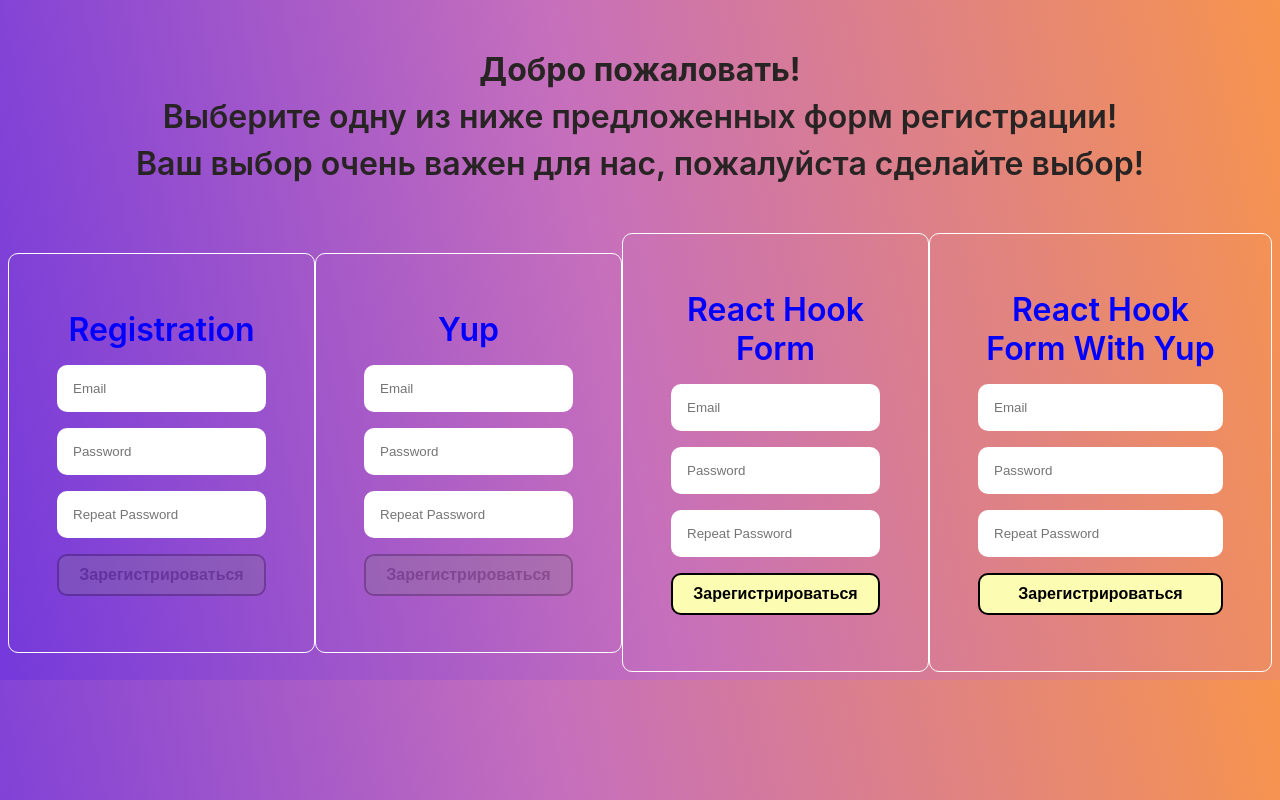
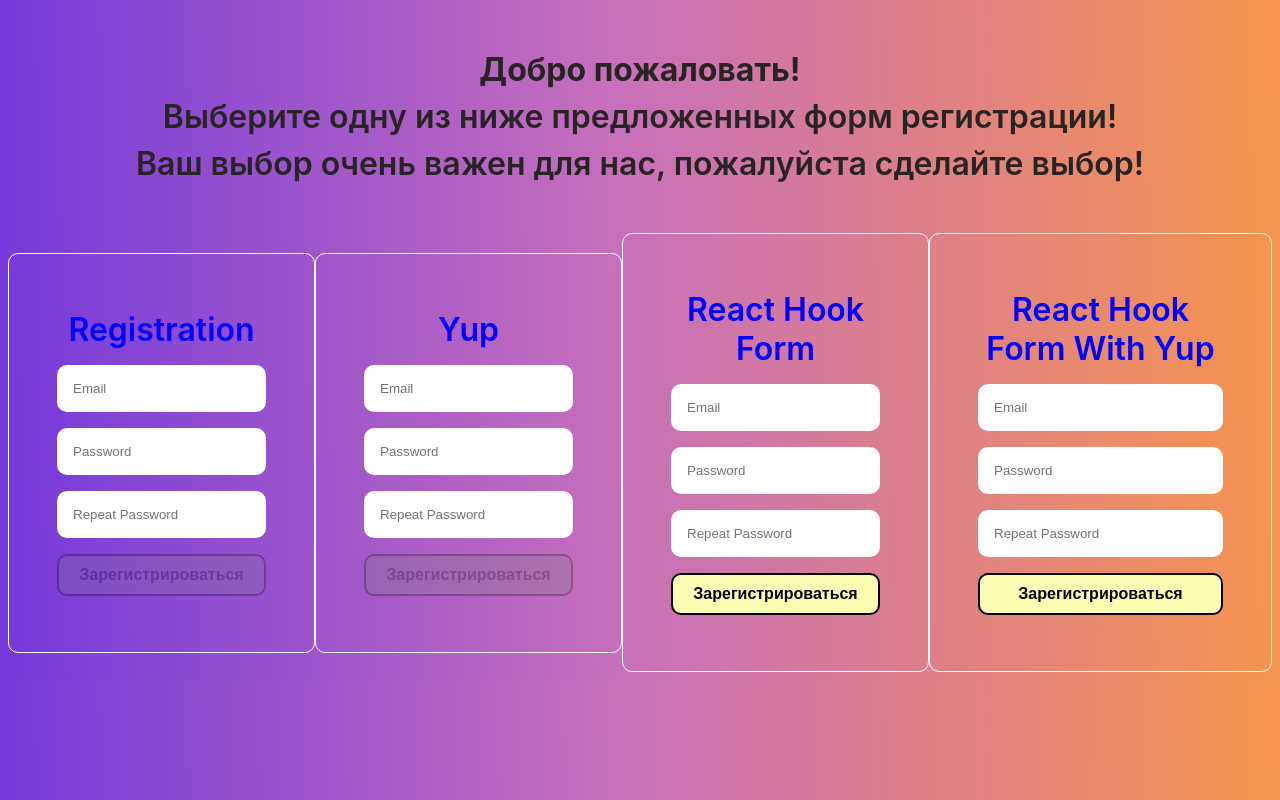
Before and after one commit to vitalyvitmens/new-user-registration-page-react, a React (Create React App) app in the folder my-app/: page / in a window 1280 px wide. Built offline with nearby package versions, Linux system fonts and the light colour scheme.

Commit message:
fix linear gradient

```diff
--- a/my-app/src/index.css
+++ b/my-app/src/index.css
@@ -4,7 +4,7 @@
 		sans-serif;
 	-webkit-font-smoothing: antialiased;
 	-moz-osx-font-smoothing: grayscale;
-  background-image: linear-gradient(79deg, #7439db, #c66fbc 48%, #f7944d);
+	background-image: linear-gradient(89deg, #7439db, #c66fbc 48%, #f7944d);
 }
 
 code {
```
Also changed, not shown: 1 other file (tests, documents, lock files or other folders). Lines whose indentation alone changed are shown as unchanged.
